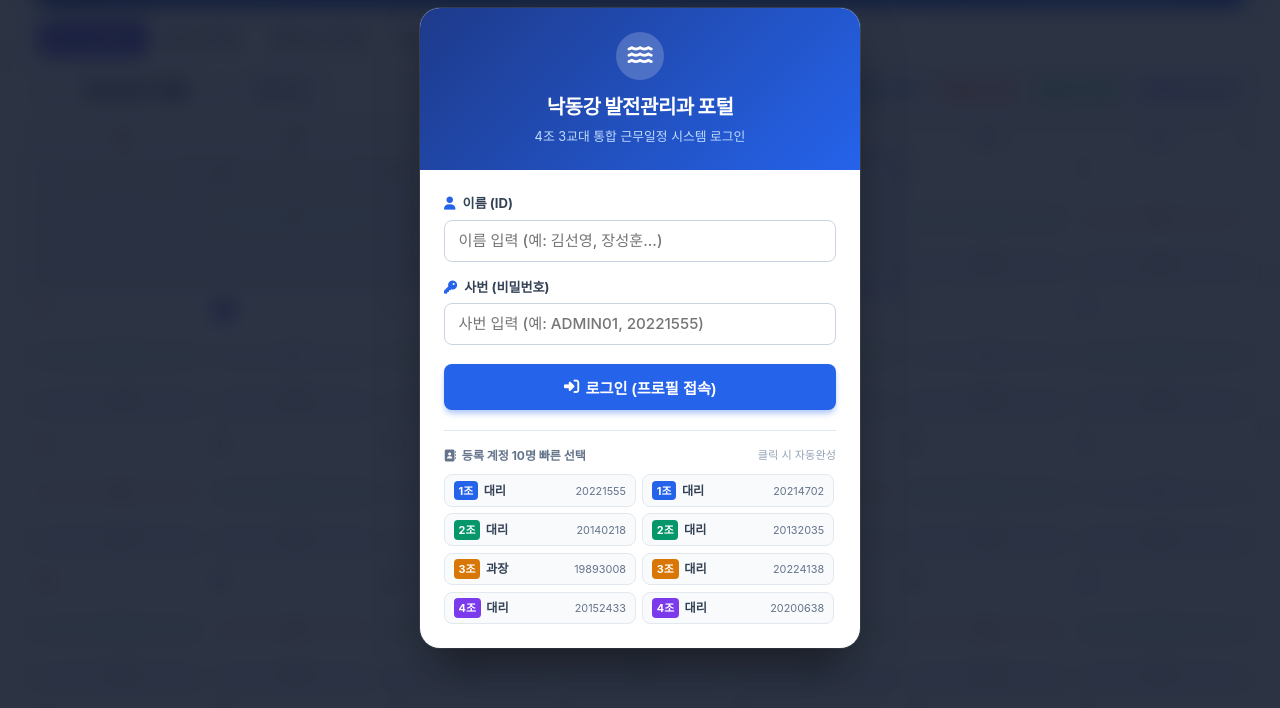
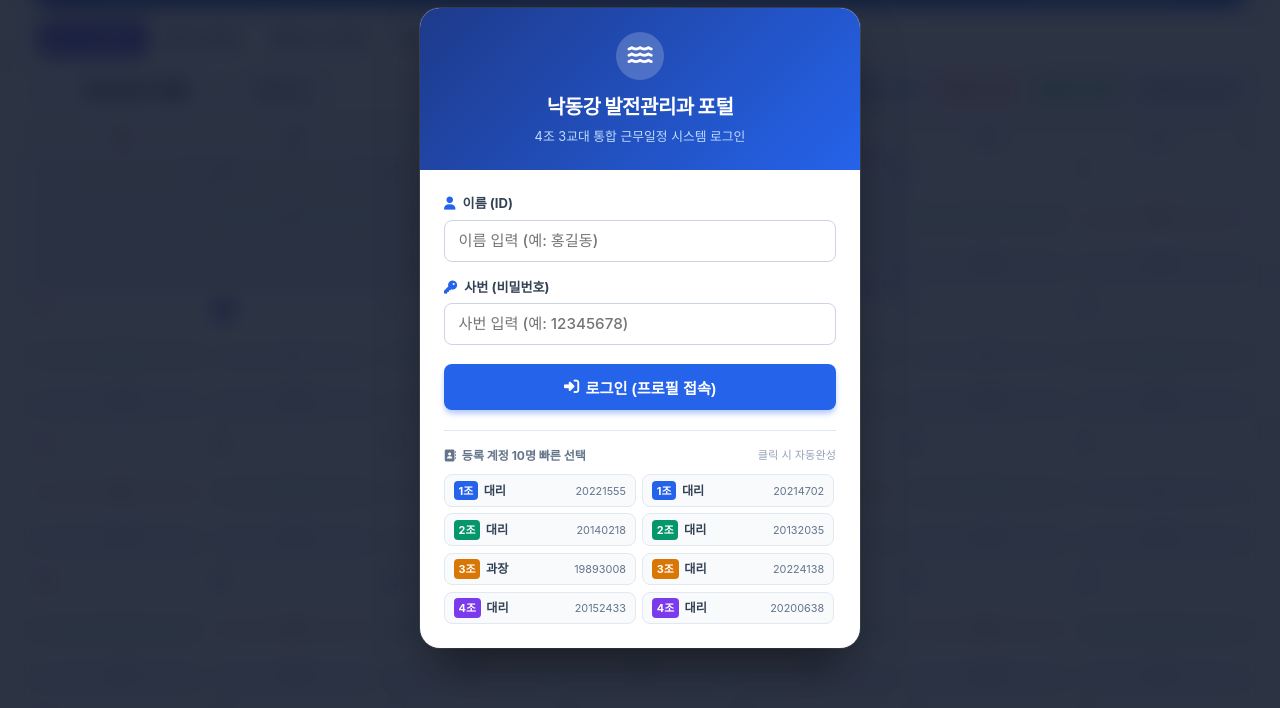
Before and after one commit to GMtester1/nakdong_power, a website: page index.html in a window 1280 px wide. Shown: the part 72-780 px from the top of the page. Drawn offline with nearby package versions, Linux system fonts and the light colour scheme; no server answers; a web font is replaced by a local one.

Commit message:
Update index.html

```diff
--- a/index.html
+++ b/index.html
@@ -831,14 +831,14 @@
             <label for="loginNameInput" style="display: block; font-size: 0.82rem; font-weight: 700; color: #334155; margin-bottom: 0.35rem;">
               <i class="fa-solid fa-user" style="color: #2563eb; margin-right: 4px;"></i> 이름 (ID)
             </label>
-            <input type="text" id="loginNameInput" class="form-input" placeholder="이름 입력 (예: 김선영, 장성훈...)" required style="width: 100%; box-sizing: border-box; padding: 0.65rem 0.85rem; border: 1.5px solid #cbd5e1; border-radius: 8px; font-size: 0.95rem; font-weight: 500;">
+            <input type="text" id="loginNameInput" class="form-input" placeholder="이름 입력 (예: 홍길동)" required style="width: 100%; box-sizing: border-box; padding: 0.65rem 0.85rem; border: 1.5px solid #cbd5e1; border-radius: 8px; font-size: 0.95rem; font-weight: 500;">
           </div>
 
           <div style="margin-bottom: 1.2rem;">
             <label for="loginPwInput" style="display: block; font-size: 0.82rem; font-weight: 700; color: #334155; margin-bottom: 0.35rem;">
               <i class="fa-solid fa-key" style="color: #2563eb; margin-right: 4px;"></i> 사번 (비밀번호)
             </label>
-            <input type="password" id="loginPwInput" class="form-input" placeholder="사번 입력 (예: ADMIN01, 20221555)" required style="width: 100%; box-sizing: border-box; padding: 0.65rem 0.85rem; border: 1.5px solid #cbd5e1; border-radius: 8px; font-size: 0.95rem; font-weight: 500;">
+            <input type="password" id="loginPwInput" class="form-input" placeholder="사번 입력 (예: 12345678)" required style="width: 100%; box-sizing: border-box; padding: 0.65rem 0.85rem; border: 1.5px solid #cbd5e1; border-radius: 8px; font-size: 0.95rem; font-weight: 500;">
           </div>
 
           <div id="loginErrorMsg" style="display: none; padding: 0.5rem 0.75rem; background: #fee2e2; border: 1px solid #fca5a5; color: #b91c1c; border-radius: 6px; font-size: 0.8rem; margin-bottom: 1rem; align-items: center; gap: 0.4rem;">
```
